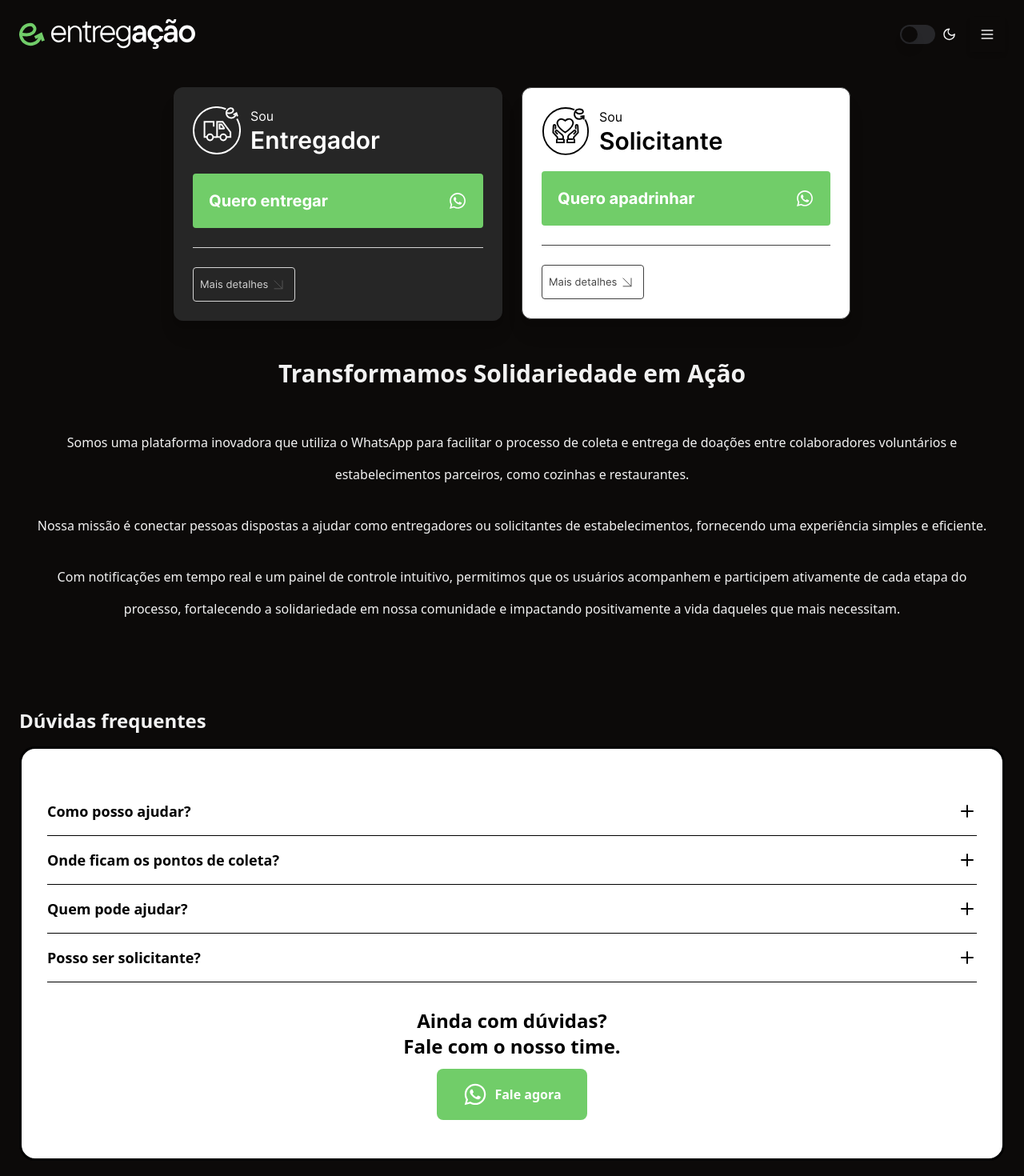
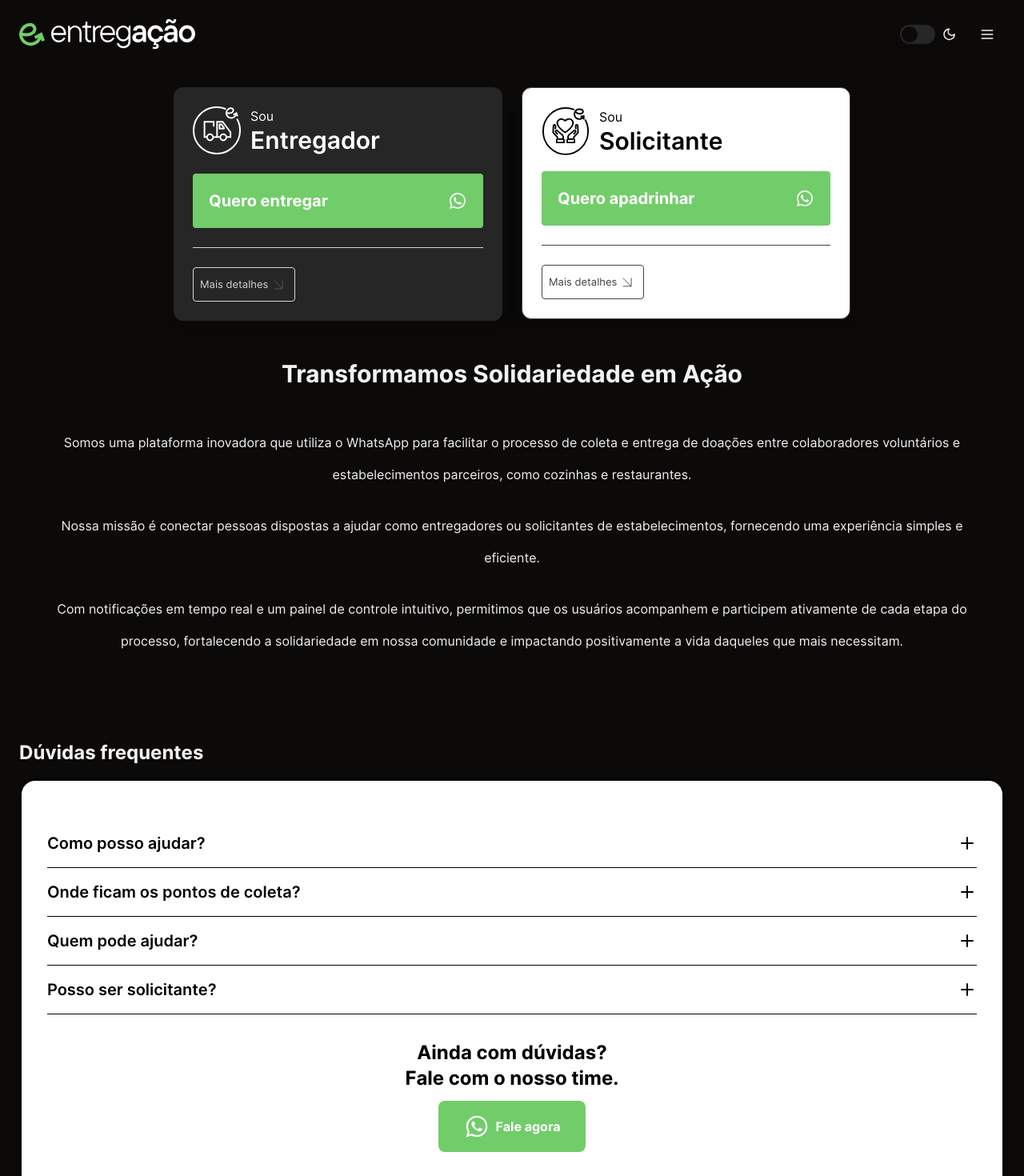
Before and after one commit to lucaoskaique/entregacao-app, a React (Vite) app: page / in a window 1280 px wide. Shown: the top 1470 px of the page at 80% size. Built offline with nearby package versions, Linux system fonts and the light colour scheme.

Commit message:
66 corrigir as fontes (#68)

```diff
--- a/src/App.tsx
+++ b/src/App.tsx
@@ -1,4 +1,4 @@
-import { About } from './components/About'
+import { About } from './components/ui/about'
 import { FAQ } from './components/ui/faq'
 import { Footer } from './components/ui/footer'
 import { Hero } from './components/ui/hero'
--- a/src/components/About.tsx
+++ b/src/components/ui/about.tsx
@@ -2,10 +2,10 @@ export const About = () => {
   return (
     <section id="about" className="container mt-12">
       <div className="px-4 md:px-10 flex flex-col">
-        <h2 className="text-2xl tablet:text-3xl font-bold text-left tablet:text-center mb-6">
+        <h2 className="text-2xl tablet:text-3xl font-inter-bold text-left tablet:text-center mb-6">
           Transformamos Solidariedade em Ação
         </h2>
-        <div className="flex flex-col text-sm tablet:text-base gap-y-6 my-6 font-regular tablet:text-center">
+        <div className="flex flex-col text-sm tablet:text-base gap-y-6 my-6 font-inter-regular tablet:text-center">
           <p className="leading-7 tablet:leading-10">
             Somos uma plataforma inovadora que utiliza o WhatsApp para facilitar o processo de coleta e entrega de doações entre colaboradores voluntários e estabelecimentos parceiros, como cozinhas e restaurantes.
           </p>
--- a/src/components/ui/faq.tsx
+++ b/src/components/ui/faq.tsx
@@ -43,7 +43,7 @@ export const FAQ = () => {
     <section
       id="faq"
       className="container py-20">
-      <h2 className="text-2xl md:text-4xl font-bold mb-4">
+      <h2 className="text-2xl md:text-4xl font-inter-bold mb-4">
         Dúvidas frequentes
       </h2>
 
@@ -57,18 +57,18 @@ export const FAQ = () => {
               key={value}
               value={value}
               className="border-b-[1px] border-black">
-              <AccordionTrigger className="text-left text-lg font-bold py-4">
+              <AccordionTrigger className="text-left text-xl font-inter-semibold py-4">
                 {question}
               </AccordionTrigger>
-              <AccordionContent className="pb-4">{answer}</AccordionContent>
+              <AccordionContent className="pb-4 font-inter-regular">{answer}</AccordionContent>
             </AccordionItem>
           ))}
         </Accordion>
         <div className="flex flex-col items-center mt-8 gap-y-3">
-          <h3 className="font-bold text-2xl text-center">
+          <h3 className="font-inter-bold text-2xl text-center">
             Ainda com dúvidas?<br />Fale com o nosso time.
           </h3>
-          <button className="px-8 bg-wppButton text-white text-base font-bold py-4 rounded-lg flex justify-center items-center gap-x-2">
+          <button className="px-8 bg-wppButton text-white text-base font-inter-bold py-4 rounded-lg flex justify-center items-center gap-x-2">
             <WhatsappIcon />Fale agora
           </button>
         </div>
```
